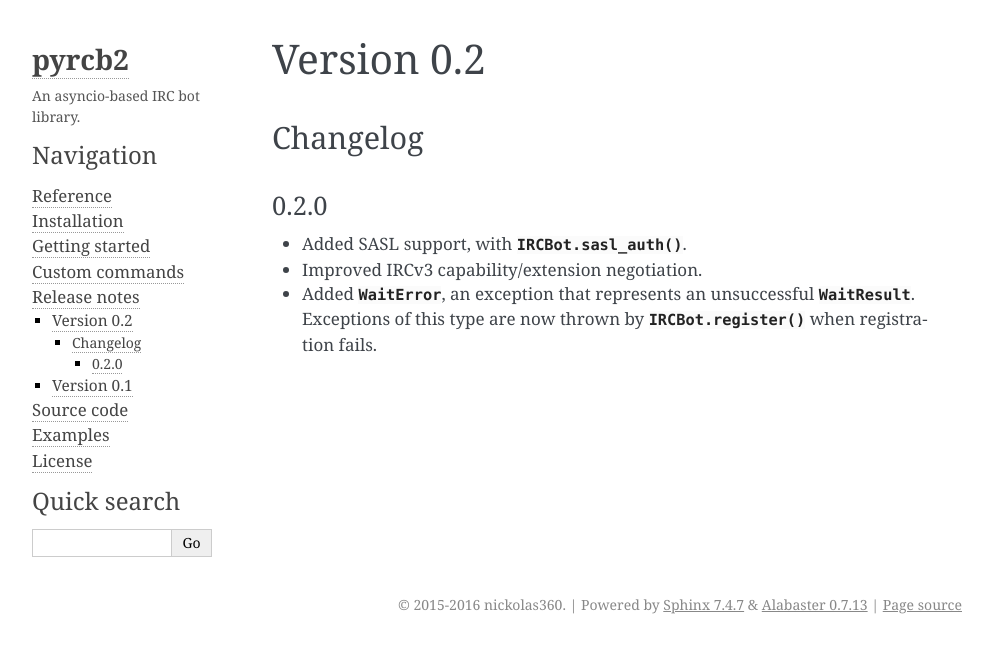
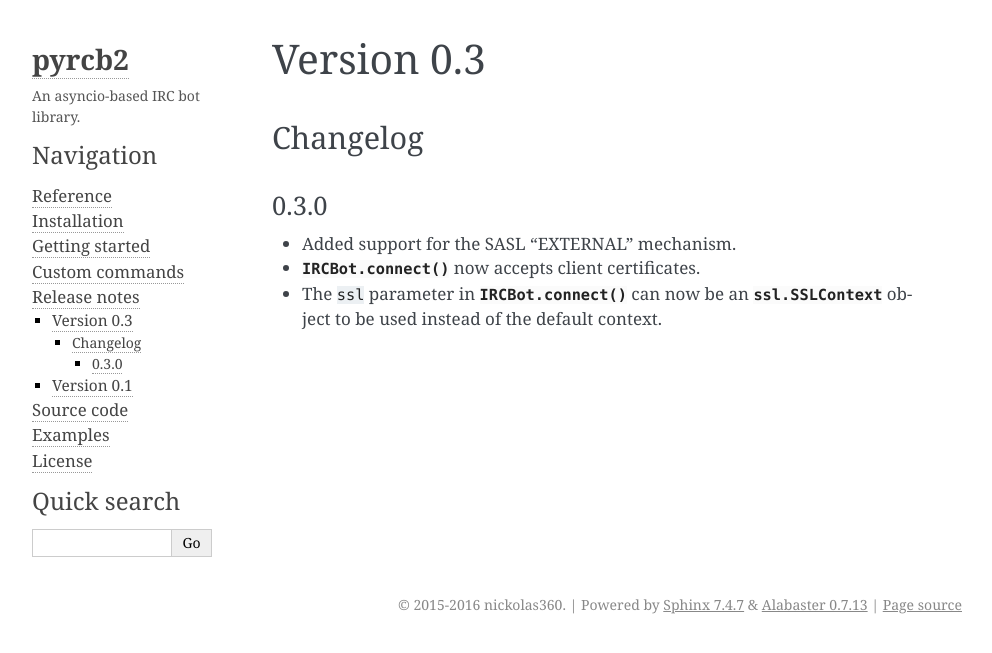
Before and after one commit to nickolas360/pyrcb2, a Sphinx documentation site: the page built from docs/release-notes/0.3.rst, in a window 1280 px wide. Shown: the top 653 px of the page, without its empty margins (148-1140 px from the left). Built offline with Sphinx 7.4.7, drawn with Linux system fonts in a browser that asks for light colours; pages that are not in the unit, such as notebooks, are missing from menus.

Commit message:
Add changelog for version 0.3.0

```diff
--- a/docs/release-notes/0.2.rst
+++ b/docs/release-notes/0.3.rst
@@ -22,19 +22,18 @@
 
 .. currentmodule:: pyrcb2
 
-Version 0.2
+Version 0.3
 ===========
 
 Changelog
 ---------
 
-.. _changelog-0.2.0:
+.. _changelog-0.3.0:
 
-0.2.0
+0.3.0
 ~~~~~
 
-* Added SASL support, with :meth:`IRCBot.sasl_auth`.
-* Improved IRCv3 capability/extension negotiation.
-* Added `WaitError`, an exception that represents an unsuccessful `WaitResult`.
-  Exceptions of this type are now thrown by :meth:`IRCBot.register` when
-  registration fails.
+* Added support for the SASL "EXTERNAL" mechanism.
+* :meth:`IRCBot.connect` now accepts client certificates.
+* The ``ssl`` parameter in :meth:`IRCBot.connect` can now be an
+  `ssl.SSLContext` object to be used instead of the default context.
--- a/docs/release-notes/index.rst
+++ b/docs/release-notes/index.rst
@@ -27,5 +27,6 @@
 
 .. toctree::
 
+   0.3
    0.2
    0.1
```
Also changed, not shown: other parts of docs/release-notes/0.3.rst (+1 -1 lines), other parts of docs/release-notes/index.rst (+1 -1 lines).
